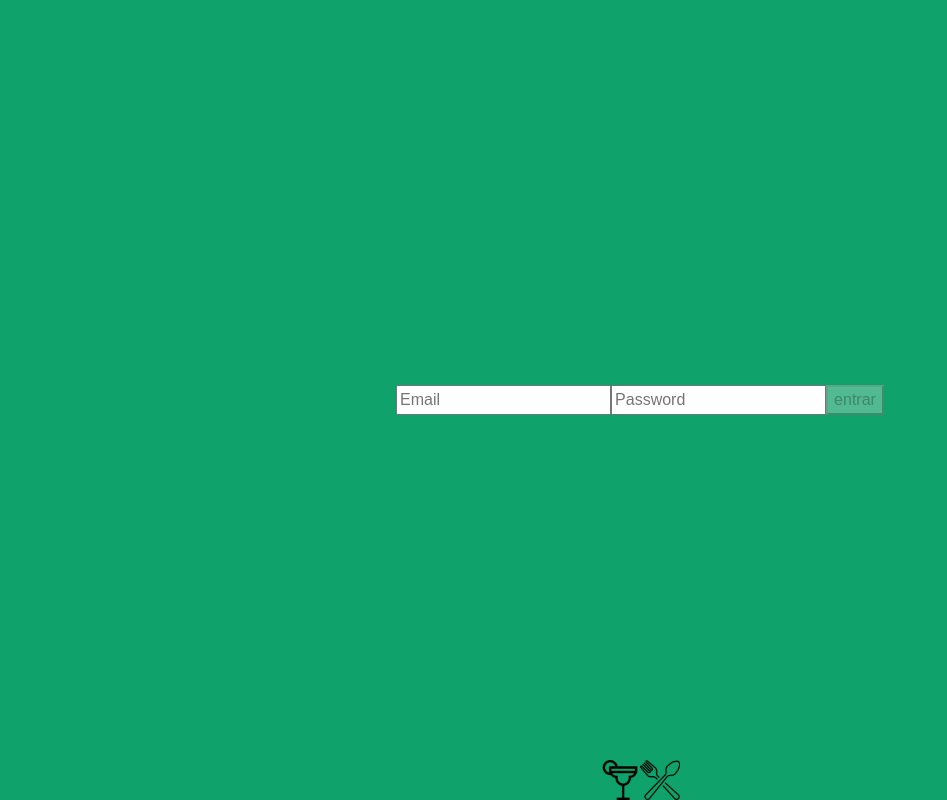
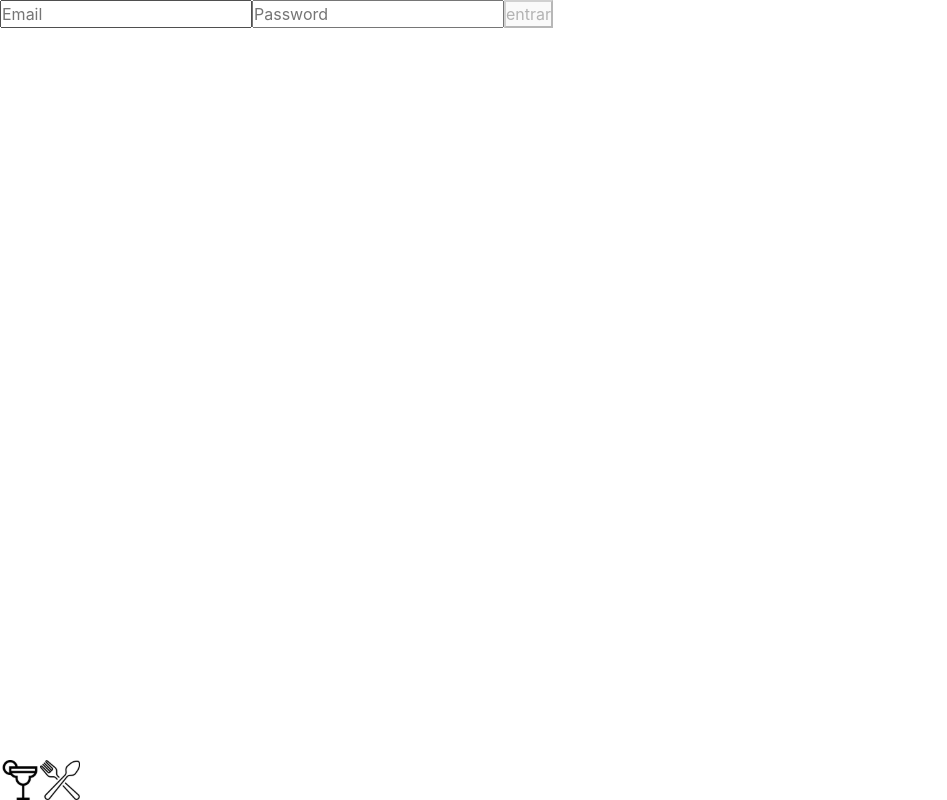
Before and after one commit to rafaelmagalhaesguedes/recipesApp, a React (Vite) app: page / in a window 1280 px wide. Shown: the whole page, without its empty margins (0-947 px from the left). Built offline with nearby package versions, Linux system fonts and the light colour scheme.

Commit message:
feat: add styled components

```diff
--- a/package.json
+++ b/package.json
@@ -13,7 +13,8 @@
     "react-bootstrap": "^2.7.0",
     "react-dom": "^18.2.0",
     "react-icons": "^4.7.1",
-    "react-router-dom": "^6.10.0"
+    "react-router-dom": "^6.10.0",
+    "styled-components": "^6.1.0"
   },
   "scripts": {
     "cy": "env CY_CLI=true cypress run",
--- a/src/App.css
+++ /dev/null
@@ -1,68 +0,0 @@
-.meals {
-  align-items: center;
-  background: #0fa36b;
-  color: #464646;
-  display: flex;
-  flex-direction: column;
-  font-family: sans-serif;
-  height: 100vh;
-  justify-content: center;
-  width: 100%;
-}
-
-.rocksGlass {
-  animation: shake 1s infinite ease;
-  max-height: 80vh;
-}
-
-/*
-#iceLeft {
-  animation: clink .8s infinite ease;
-  opacity: 0.6;
-  transform-origin: 36px 66px;
-}
-
-#iceRight {
-  animation: clink .8s .2s infinite ease;
-  opacity: 0.6;
-  transform-origin: 60px 78px;
-}
-*/
-
-.meals > .logo {
-  animation: shake 1.5s infinite ease;
-  color: aliceblue;
-  font-family: Montserrat , sans-serif;
-  font-size: 3em;
-  font-weight: 900;
-}
-
-@keyframes shake {
-
-  0% {
-    transform: rotate(5deg);
-  }
-
-  50% {
-    transform: rotate(-5deg);
-  }
-
-  100% {
-    transform: rotate(5deg);
-  }
-}
-
-@keyframes clink {
-
-  0% {
-    transform: rotate(-10deg);
-  }
-
-  50% {
-    transform: rotate(20deg);
-  }
-
-  100% {
-    transform: rotate(-10deg);
-  }
-}
--- a/src/components/Header.tsx
+++ b/src/components/Header.tsx
@@ -2,7 +2,6 @@ import { useEffect, useState } from 'react';
 import { useLocation, useNavigate } from 'react-router-dom';
 import profileIcon from '../images/profileIcon.svg';
 import searchIcon from '../images/searchIcon.svg';
-import '../App.css';
 import SearchBar from './SearchBar';
 
 export default function Header() {
--- a/src/index.css
+++ b/src/index.css
@@ -1,3 +1,9 @@
+* {
+  margin: 0;
+  padding: 0;
+  box-sizing: border-box;
+}
+
 body {
   margin: 0;
   font-family: -apple-system, BlinkMacSystemFont, 'Segoe UI', 'Roboto', 'Oxygen',
@@ -6,8 +12,3 @@ body {
   -webkit-font-smoothing: antialiased;
   -moz-osx-font-smoothing: grayscale;
 }
-
-code {
-  font-family: source-code-pro, Menlo, Monaco, Consolas, 'Courier New',
-    monospace;
-}
```
Also changed, not shown: 1 other file (tests, documents, lock files or other folders).
